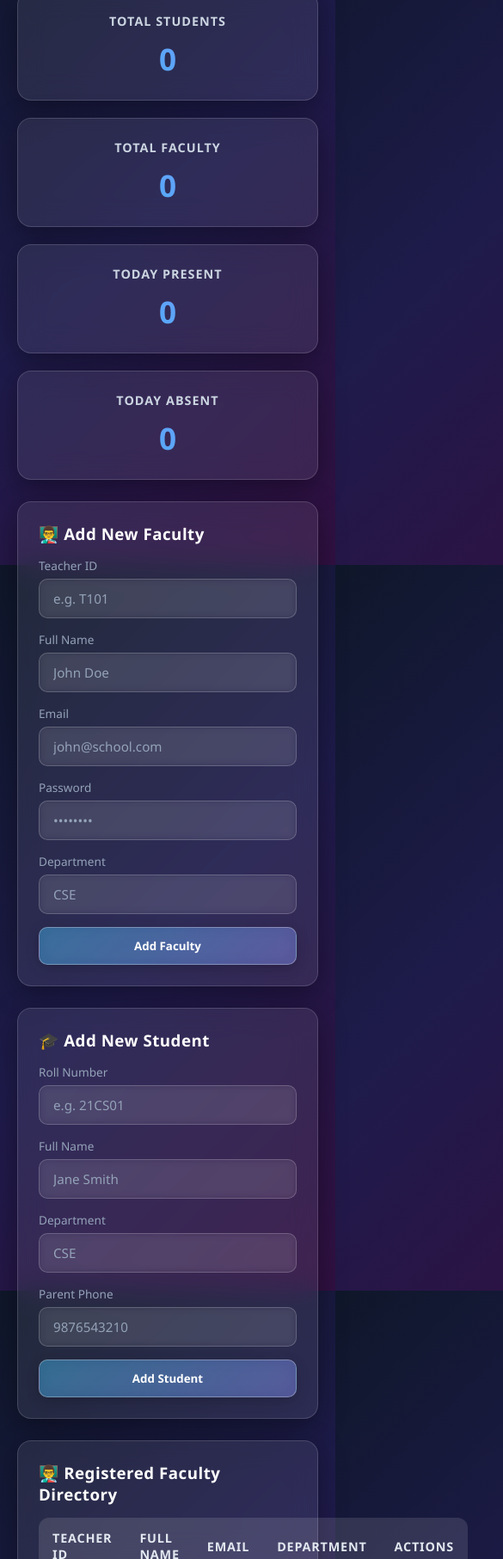
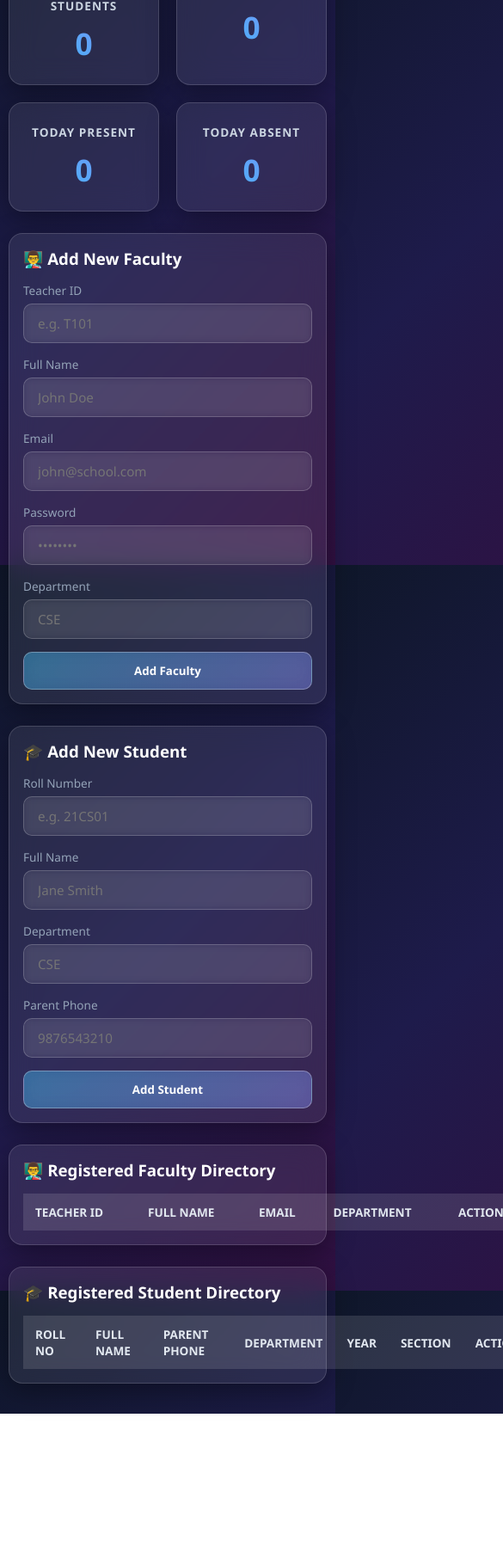
Before and after one commit to NavyagopalVanapalli/smart-attendance-system, a website: page public/admin.html in a window 390 px wide. Shown: the part 187-2000 px from the top of the page at 86% size, 585 px wide, since content can reach past the window. After the commit the page ends 1831 px from the top, so only its background shows below. Drawn offline with Linux system fonts and the light colour scheme; no server answers; sample sign-in values are in the browser's storage.

Commit message:
CSS edited

```diff
--- a/public/admin.css
+++ b/public/admin.css
@@ -1,4 +1,3 @@
-/* ==================== GLOBAL STYLES & BACKGROUND ==================== */
 * {
   margin: 0;
   padding: 0;
@@ -8,25 +7,29 @@
 
 body {
   min-height: 100vh;
-  /* Animated/Vibrant gradient background needed for glassmorphism pop */
   background: linear-gradient(135deg, #0f172a, #1e1b4b, #311042);
   background-attachment: fixed;
   color: #f8fafc;
-  padding: 30px 20px;
+  padding: 20px 15px;
 }
 
-/* ==================== CONTAINER & CARDS ==================== */
 .container {
   max-width: 1200px;
   margin: 0 auto;
 }
 
-/* Base Glassmorphism Card Style */
+.top-nav {
+  display: flex;
+  justify-content: space-between;
+  align-items: center;
+  margin-bottom: 20px;
+}
+
 .card, .stat-box {
-  background: rgba(255, 255, 255, 0.08); /* Translucent white layer */
-  backdrop-filter: blur(16px);             /* Glass frosted blur */
+  background: rgba(255, 255, 255, 0.08);
+  backdrop-filter: blur(16px);
   -webkit-backdrop-filter: blur(16px);
-  border: 1px solid rgba(255, 255, 255, 0.15); /* Soft glowing border */
+  border: 1px solid rgba(255, 255, 255, 0.15);
   border-radius: 16px;
   padding: 24px;
   margin-bottom: 25px;
@@ -39,15 +42,12 @@ body {
   box-shadow: 0 12px 40px 0 rgba(0, 0, 0, 0.5);
 }
 
-/* Header Styling */
 h1, h2, h3 {
   font-weight: 600;
-  letter-spacing: 0.5px;
   color: #ffffff;
   margin-bottom: 15px;
 }
 
-/* ==================== STATS GRID ==================== */
 .stats-grid {
   display: grid;
   grid-template-columns: repeat(auto-fit, minmax(200px, 1fr));
@@ -61,7 +61,7 @@ h1, h2, h3 {
 }
 
 .stat-box h4 {
-  font-size: 0.9rem;
+  font-size: 0.85rem;
   color: #cbd5e1;
   text-transform: uppercase;
   letter-spacing: 1px;
@@ -76,7 +76,6 @@ h1, h2, h3 {
   -webkit-text-fill-color: transparent;
 }
 
-/* ==================== GLASS FORMS & INPUTS ==================== */
 form {
   display: grid;
   grid-template-columns: repeat(auto-fit, minmax(200px, 1fr));
@@ -108,18 +107,13 @@ input, select {
   transition: all 0.3s ease;
 }
 
-input::placeholder {
-  color: #94a3b8;
-}
-
 input:focus, select:focus {
   background: rgba(255, 255, 255, 0.12);
   border-color: #38bdf8;
   box-shadow: 0 0 12px rgba(56, 189, 248, 0.3);
 }
 
-/* Glass Buttons */
-.btn, button[type="submit"] {
+.btn {
   padding: 12px 20px;
   background: linear-gradient(135deg, rgba(56, 189, 248, 0.4), rgba(129, 140, 248, 0.4));
   border: 1px solid rgba(255, 255, 255, 0.3);
@@ -127,75 +121,70 @@ input:focus, select:focus {
   color: #ffffff;
   font-weight: 600;
   cursor: pointer;
+  text-decoration: none;
   backdrop-filter: blur(10px);
   transition: all 0.3s ease;
-  box-shadow: 0 4px 15px rgba(0, 0, 0, 0.2);
+  display: inline-block;
+  text-align: center;
 }
 
-.btn:hover, button[type="submit"]:hover {
+.btn:hover {
   background: linear-gradient(135deg, rgba(56, 189, 248, 0.7), rgba(129, 140, 248, 0.7));
   transform: translateY(-2px);
-  box-shadow: 0 6px 20px rgba(56, 189, 248, 0.4);
 }
 
-/* ==================== GLASS TABLES ==================== */
+.btn-back {
+  background: rgba(255, 255, 255, 0.1);
+}
+
+.btn-danger {
+  background: linear-gradient(135deg, rgba(239, 68, 68, 0.4), rgba(220, 38, 38, 0.6)) !important;
+}
+
+/* RESPONSIVE TABLE WRAPPER */
+.table-responsive {
+  width: 100%;
+  overflow-x: auto;
+  border-radius: 12px;
+}
+
 table {
   width: 100%;
   border-collapse: collapse;
-  margin-top: 15px;
-  overflow: hidden;
-  border-radius: 12px;
+  margin-top: 10px;
+  min-width: 600px; /* Prevents text squishing on mobile */
 }
 
 th, td {
-  padding: 14px 16px;
+  padding: 12px 14px;
   text-align: left;
 }
 
 th {
   background: rgba(255, 255, 255, 0.12);
   color: #e2e8f0;
-  font-size: 0.9rem;
+  font-size: 0.85rem;
   text-transform: uppercase;
-  letter-spacing: 0.8px;
-  border-bottom: 1px solid rgba(255, 255, 255, 0.15);
 }
 
 td {
   border-bottom: 1px solid rgba(255, 255, 255, 0.08);
   color: #cbd5e1;
-  font-size: 0.95rem;
-}
-
-tr:hover td {
-  background: rgba(255, 255, 255, 0.05);
-}
-
-/* Action button variations inside tables */
-.btn-danger {
-  background: linear-gradient(135deg, rgba(239, 68, 68, 0.4), rgba(220, 38, 38, 0.6)) !important;
-}
-.btn-danger:hover {
-  background: linear-gradient(135deg, rgba(239, 68, 68, 0.8), rgba(220, 38, 38, 0.9)) !important;
-  box-shadow: 0 4px 15px rgba(239, 68, 68, 0.4) !important;
-}
-
-
-/* ==================== BACK BUTTON ==================== */
-.btn-back {
-  display: inline-block;
-  margin-bottom: 20px;
-  text-decoration: none; /* Removes the underline from the link */
-  background: rgba(255, 255, 255, 0.1);
-  border: 1px solid rgba(255, 255, 255, 0.2);
-  color: #e2e8f0;
   font-size: 0.9rem;
 }
 
-.btn-back:hover {
-  background: rgba(255, 255, 255, 0.2);
-  border-color: #ffffff;
-  color: #ffffff;
-  /* Override the blue gradient hover from the main .btn class */
-  box-shadow: 0 4px 15px rgba(255, 255, 255, 0.1);
+/* MEDIA QUERIES FOR MOBILE DEVICES */
+@media (max-width: 768px) {
+  body {
+    padding: 10px;
+  }
+  .card {
+    padding: 16px;
+  }
+  form {
+    grid-template-columns: 1fr; /* Single column layout on small screens */
+  }
+  .stats-grid {
+    grid-template-columns: repeat(2, 1fr);
+  }
 }
```
Also changed, not shown: public/login.html (+5 -0 lines).
